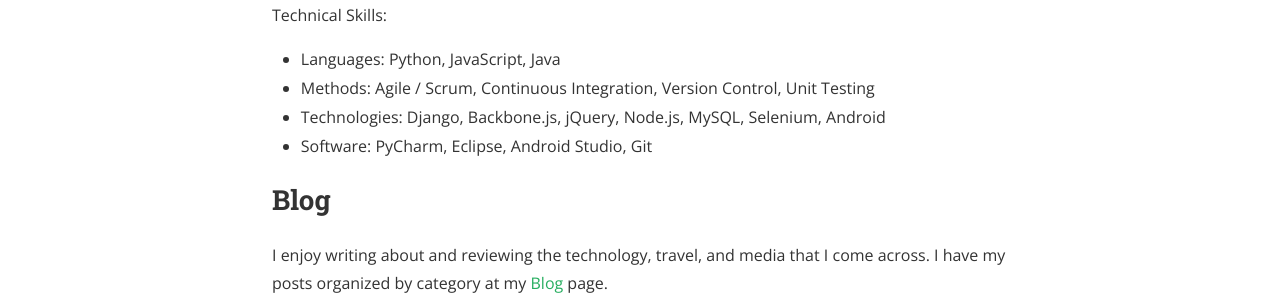
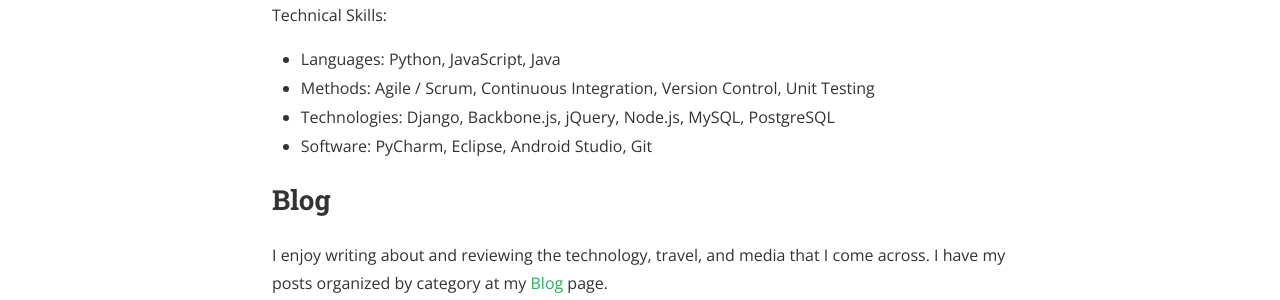
Before and after one commit to ryanwestby/ryanwestby.github.io, a Jekyll site: the page built from index.html, in a window 1280 px wide. Shown: the part 550-850 px from the top of the page. Built offline with Jekyll 4.4.1, drawn with Linux system fonts in a browser that asks for light colours; nearby versions of some CDN libraries; the list of posts is cut into pages by our own code; a style sheet for code colours, icons or effects is not loaded.

Commit message:
Updated index.html

```diff
--- a/index.html
+++ b/index.html
@@ -25,10 +25,9 @@ published: true
 <ul>
   <li>Languages: Python, JavaScript, Java</li>
   <li>Methods: Agile / Scrum, Continuous Integration, Version Control, Unit Testing</li>
-  <li>Technologies: Django, Backbone.js, jQuery, Node.js, MySQL, Selenium, Android</li>
+  <li>Technologies: Django, Backbone.js, jQuery, Node.js, MySQL, PostgreSQL</li>
   <li>Software: PyCharm, Eclipse, Android Studio, Git </li>
 </ul>
-
 <h2>Blog</h2>
 
 <p> I enjoy writing about and reviewing the technology, travel, and media that I come across. I have my posts organized by category at my
```
